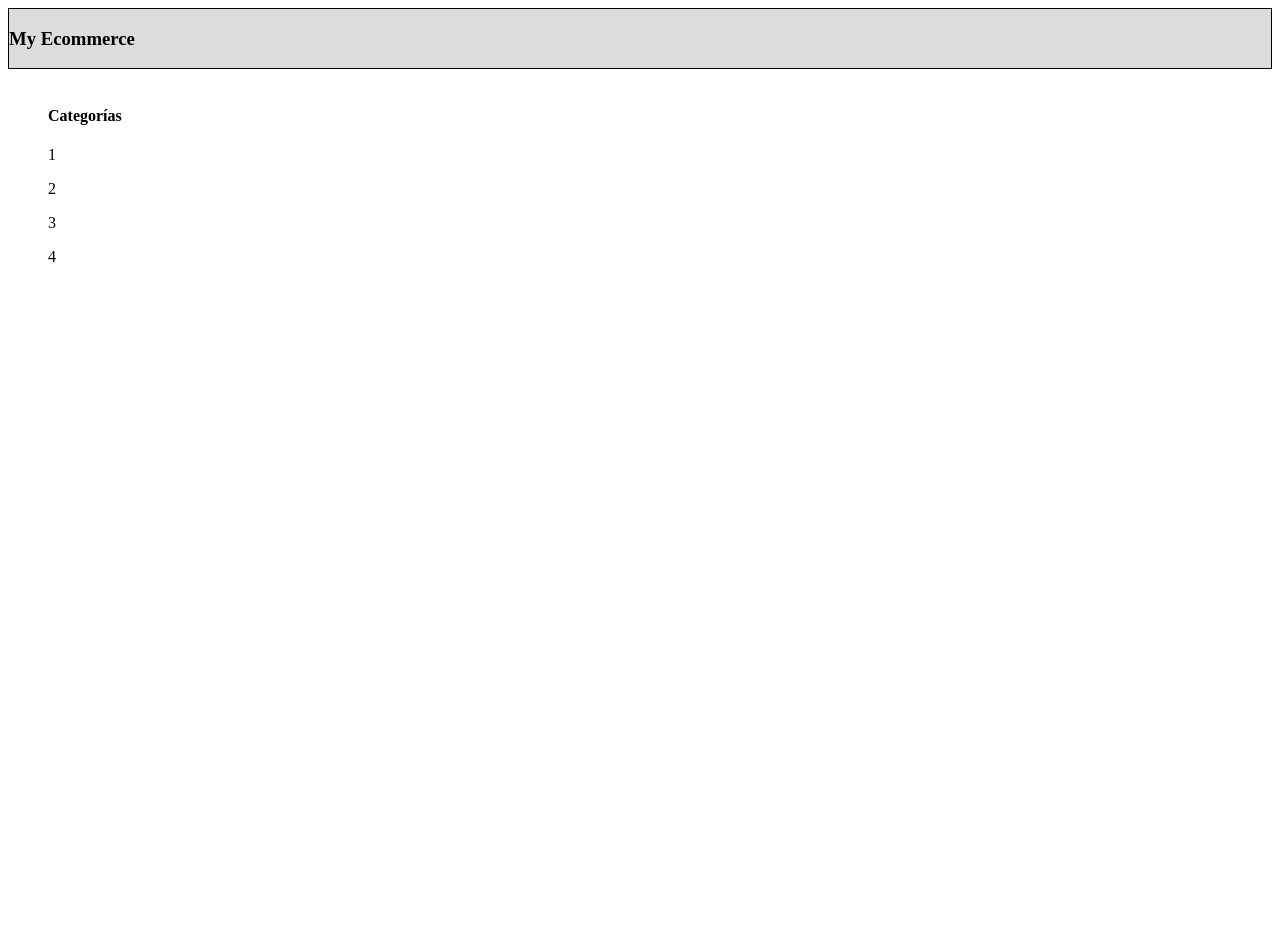
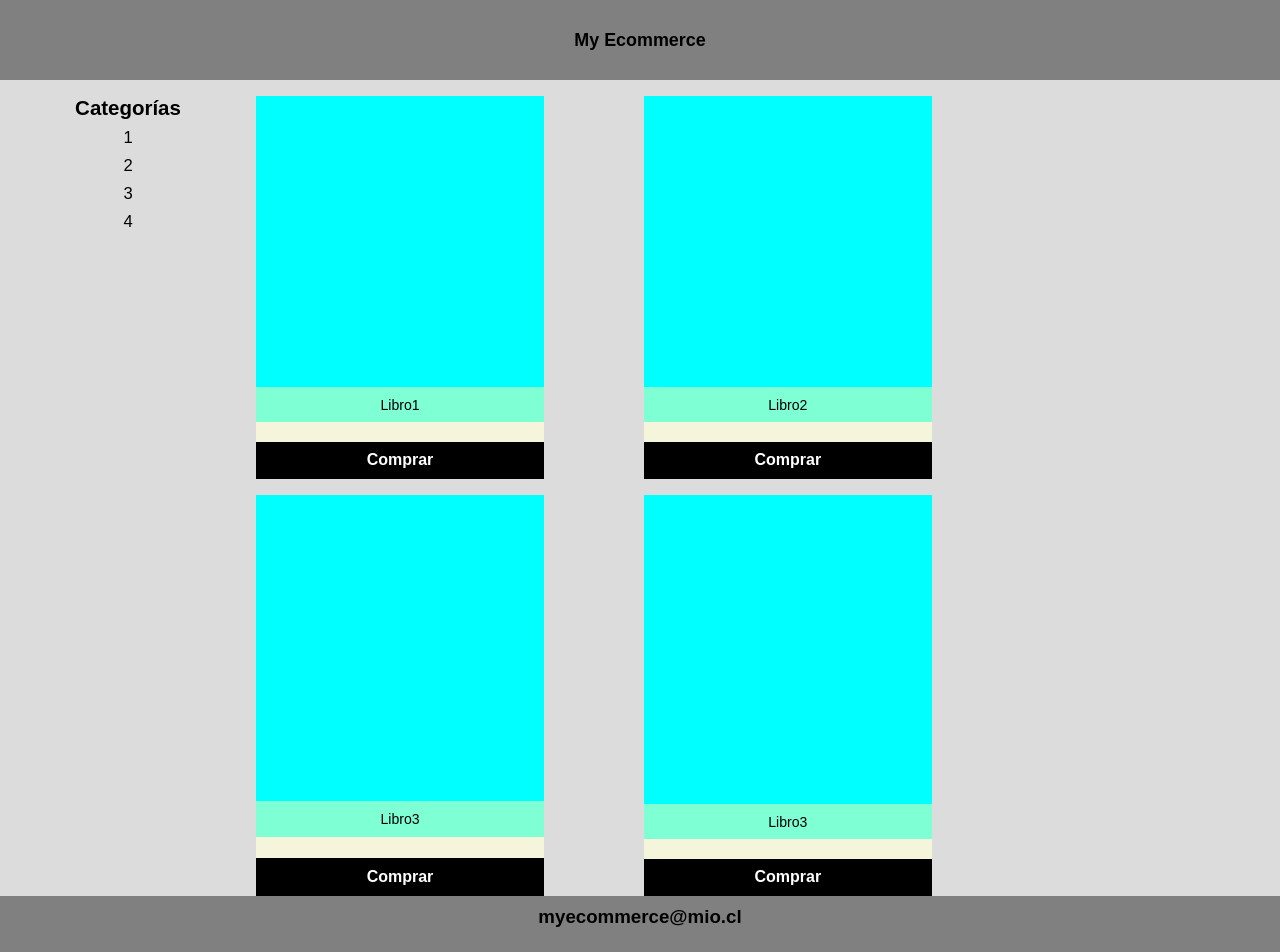
Before and after one commit to RodDev88/grid-layout, a plain HTML site: page desafio_grid/index.html in a window 1280 px wide. Before the commit the page ends 800 px from the top, so only its background shows below. Drawn offline with Linux system fonts and the light colour scheme.

Commit message:
avance en estilos del sitio

```diff
--- a/desafio_grid/assets/css/styles.css
+++ b/desafio_grid/assets/css/styles.css
@@ -1,35 +1,134 @@
+* {
+    margin: 0px;
+    padding: 0px;
+    border: 0px;
+}
+
+/*Grid container*/
+
 .grid-container {
     display: grid;
     grid-template-areas:
-    "navbar navbar"
-    "aside main"
-    "aside main"
-    "footer footer";
+    "navbar navbar navbar"
+    "menu main main"
+    "footer footer footer";
+    grid-template-columns: 20% 80%;
 }
 
-/*definición grid-areas*/
+/*navbar*/
 
 .navbar {
     grid-area: navbar;
-    background-color: gainsboro;
-    border: 1px solid black;
+    height: 10vh;
+    background-color: gray;
+    display: flex;
+    justify-content: center;
+    align-items: center;
+    /* border: 1px solid black; */
 }
 
-
-.aside {
-    grid-area: aside;
-    background-color: gray;
-    border: 1px solid black;
+.navbar h3 {
+    font-family: Arial, Helvetica, sans-serif;
+    font-size: 1.4vw;
+    font-weight: 600;
 }
 
-.main {
+/*menu lateral*/
+
+.menu-lateral {
+    grid-area: menu;
+    height: 100vh;
+    background-color: gainsboro;
+    padding-top: 2vh;
+}
+
+.categorias-menu {
+    font-family: Arial, Helvetica, sans-serif;
+    display: flex;
+    flex-direction: column;
+    align-items: center;
+    gap: 1vh;
+}
+
+.categorias-menu h4 {
+    font-size: 1.6vw;
+}
+
+.categorias-menu p {
+    font-size: 1.3vw;
+}
+
+/*PRODUCT-CONTAINER*/
+
+.product-container {
     grid-area: main;
+    height: 100vh;
     background-color: gainsboro;
-    border: 1px solid black;
+    display: grid;
+    grid-template-columns: repeat(auto-fit,18em);
+    grid-template-rows: repeat(auto-fit,3fr);
+    grid-gap: 2% 10%;
+    padding-top: 2vh;
+    padding-right: 2vw;
+}
+
+.products {
+    display: flex;
+    flex-direction: column;
+    flex-wrap: wrap;
+    background-color: aqua;
+}
+
+.product-photo {
+    flex-grow: 15;
+}
+
+.product-name {
+    flex-grow: 1;
+    background-color: aquamarine;
+    display: flex;
+    justify-content: center;
+    align-items: center;
+}
+
+.product-name h4 {
+    font-family: Arial, Helvetica, sans-serif;
+    font-size: 1.1vw;
+    font-weight: 500;
+}
+
+.product-price {
+    flex-grow: 1;
+    background-color: beige;
+}
+
+.comprar-button {
+    flex-grow: 1;
+    background-color: black;
+    display: flex;
+    justify-content: center;
+    align-items: center;
+}
+
+.comprar-button h4 {
+    font-family: Arial, Helvetica, sans-serif;
+    font-size: 1rem;
+    font-weight: 600;
+}
+
+.comprar-button a {
+    text-decoration: none;
+    color: white;
 }
 
 .footer{
     grid-area: footer;
+    height: 7vh;
     background-color: gray;
-    border: 1px solid black;
 }
+
+.footer h3 {
+    text-align: center;
+    margin-top: 10px;
+    font-family: Arial, Helvetica, sans-serif;
+}
--- a/desafio_grid/index.html
+++ b/desafio_grid/index.html
@@ -24,6 +24,60 @@
         <p class="productos-menu">4</p>
       </div>
      </menu>
+
+    <!--PRODUCT CONTAINER-->
+    <main class="product-container">
+      <div class="products">
+        <div class="product-photo" id="product-1"></div>
+        <div class="product-name">
+          <h4>Libro1</h4>
+        </div>
+        <div class="product-price"></div>
+        <div class="comprar-button">
+          <h4><a href="">Comprar</a></h4>
+        </div>
+      </div>
+      <div class="products">
+        <div class="product-photo" id="product-1"></div>
+        <div class="product-name">
+          <h4>Libro2</h4>
+        </div>
+        <div class="product-price"></div>
+        <div class="comprar-button">
+          <h4><a href="">Comprar</a></h4>
+        </div>
+      </div>
+      <div class="products">
+        <div class="product-photo" id="product-1"></div>
+        <div class="product-name">
+          <h4>Libro3</h4>
+        </div>
+        <div class="product-price"></div>
+        <div class="comprar-button">
+          <h4><a href="">Comprar</a></h4>
+        </div>
+      </div>
+      <div class="products">
+        <div class="product-photo" id="product-1">
+          <img src="assets/imgs" alt="">
+        </div>
+        <div class="product-name">
+          <h4>Libro3</h4>
+        </div>
+        <div class="product-price"></div>
+        <div class="comprar-button">
+          <h4><a href="">Comprar</a></h4>
+        </div>
+      </div>
+
+    </main>
+
+    <!--FOOTER-->
+    <footer class="footer">
+      <h3>myecommerce@mio.cl</h3>
+    </footer>
+
+
     </div>
   </body>
 </html>
```
